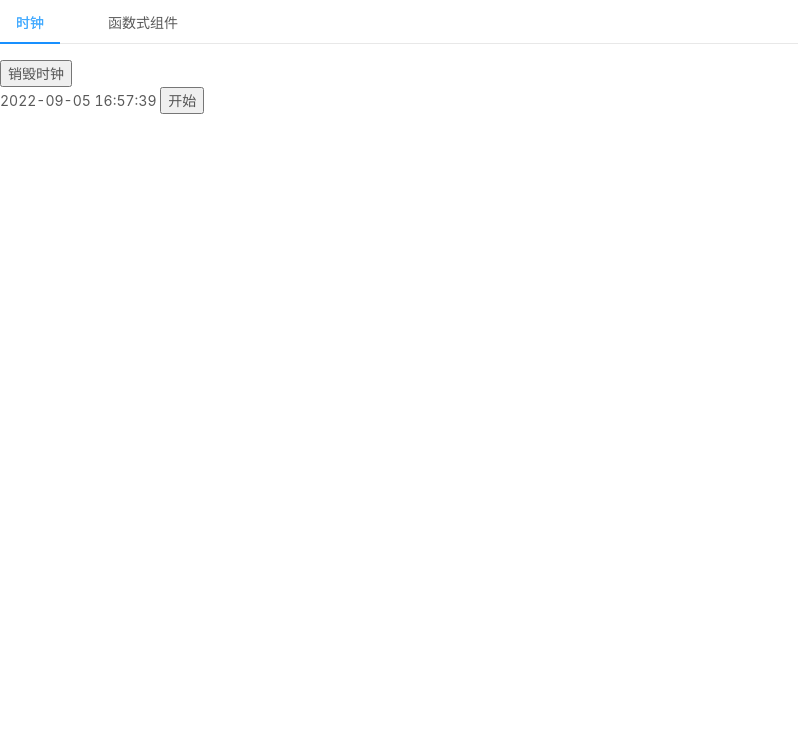
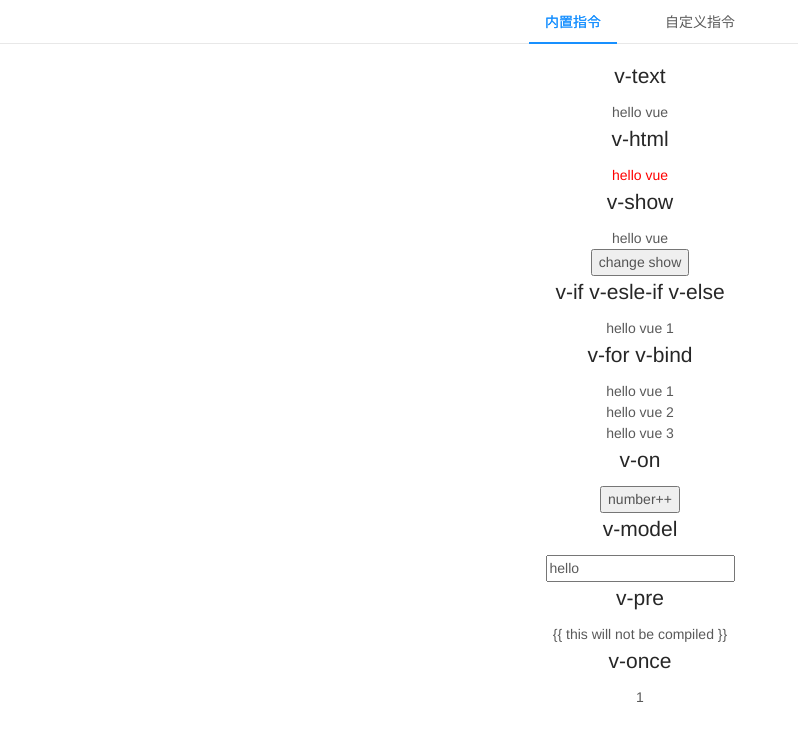
Before and after one commit to kaimo313/vue-development-practice, a Vue app in the folder vue-demo/: page / in a window 1280 px wide. Shown: the top 740 px of the page, without its empty margins (0-798 px from the left). Built offline with nearby package versions, Linux system fonts and the light colour scheme.

Commit message:
feat：demo11 指令的本质

```diff
--- /dev/null
+++ b/vue-demo/src/App2.vue
@@ -0,0 +1,26 @@
+<template>
+    <div id="app">
+        <demo-11></demo-11>
+    </div>
+</template>
+
+<script>
+import demo11 from "./views/demo11/index.vue";
+
+export default {
+    name: "App",
+    components: {
+        demo11
+    },
+};
+</script>
+
+<style>
+#app {
+  font-family: "Avenir", Helvetica, Arial, sans-serif;
+  -webkit-font-smoothing: antialiased;
+  -moz-osx-font-smoothing: grayscale;
+  text-align: center;
+  color: #2c3e50;
+}
+</style>
--- a/vue-demo/src/main.js
+++ b/vue-demo/src/main.js
@@ -1,7 +1,7 @@
 import Vue from 'vue'
 import antd from "ant-design-vue";
 
-import App from './views/demo10/index.vue'
+import App from './App2.vue'
 import "ant-design-vue/dist/antd.css";
 
 Vue.config.productionTip = false
--- /dev/null
+++ b/vue-demo/src/views/demo11/CustomerDirectives.vue
@@ -0,0 +1,43 @@
+<template>
+  <div>
+    <button @click="show = !show">
+      销毁
+    </button>
+    <button v-if="show" v-append-text="`hello ${number}`" @click="number++">
+      按钮
+    </button>
+  </div>
+</template>
+<script>
+export default {
+  directives: {
+    appendText: {
+      bind() {
+        console.log("bind");
+      },
+      inserted(el, binding) {
+        el.appendChild(document.createTextNode(binding.value));
+        console.log("inserted", el, binding);
+      },
+      update() {
+        console.log("update");
+      },
+      componentUpdated(el, binding) {
+        console.log(el.childNodes, el.childNodes[el.childNodes.length - 1]);
+        el.removeChild(el.childNodes[el.childNodes.length - 1]);
+        el.appendChild(document.createTextNode(binding.value));
+        console.log("componentUpdated", el, binding);
+      },
+      unbind() {
+        console.log("unbind");
+      }
+    }
+  },
+  data() {
+    return {
+      number: 1,
+      show: true
+    };
+  }
+};
+</script>
--- /dev/null
+++ b/vue-demo/src/views/demo11/Directives.vue
@@ -0,0 +1,41 @@
+<template>
+  <div>
+    <h2>v-text</h2>
+    <div v-text="'hello vue'">hello world</div>
+    <h2>v-html</h2>
+    <div v-html="'<span style=&quot;color: red&quot;>hello vue</span>'">
+      hello world
+    </div>
+    <h2>v-show</h2>
+    <div v-show="show">hello vue</div>
+    <button @click="show = !show">change show</button>
+    <h2>v-if v-esle-if v-else</h2>
+    <div v-if="number === 1">hello vue {{ number }}</div>
+    <div v-else-if="number === 2">hello world {{ number }}</div>
+    <div v-else>hello geektime {{ number }}</div>
+    <h2>v-for v-bind</h2>
+    <div v-for="num in [1, 2, 3]" v-bind:key="num">hello vue {{ num }}</div>
+    <h2>v-on</h2>
+    <button v-on:click="number = number + 1">number++</button>
+    <h2>v-model</h2>
+    <input v-model="message" />
+    <h2>v-pre</h2>
+    <div v-pre>{{ this will not be compiled }}</div>
+    <h2>v-once</h2>
+    <div v-once>
+      {{ number }}
+    </div>
+  </div>
+</template>
+<script>
+export default {
+  data: function() {
+    this.log = window.console.log;
+    return {
+      show: true,
+      number: 1,
+      message: "hello"
+    };
+  }
+};
+</script>
--- /dev/null
+++ b/vue-demo/src/views/demo11/index.vue
@@ -0,0 +1,20 @@
+<template>
+  <a-tabs>
+    <a-tab-pane key="Directives" tab="内置指令">
+      <Directives />
+    </a-tab-pane>
+    <a-tab-pane key="CustomerDirectives" tab="自定义指令">
+      <CustomerDirectives />
+    </a-tab-pane>
+  </a-tabs>
+</template>
+<script>
+import Directives from "./Directives";
+import CustomerDirectives from "./CustomerDirectives";
+export default {
+  components: {
+    Directives,
+    CustomerDirectives
+  }
+};
+</script>
--- /dev/null
+++ b/vue-demo/vue.config.js
@@ -0,0 +1,3 @@
+module.exports = {
+    lintOnSave: false
+}
```
